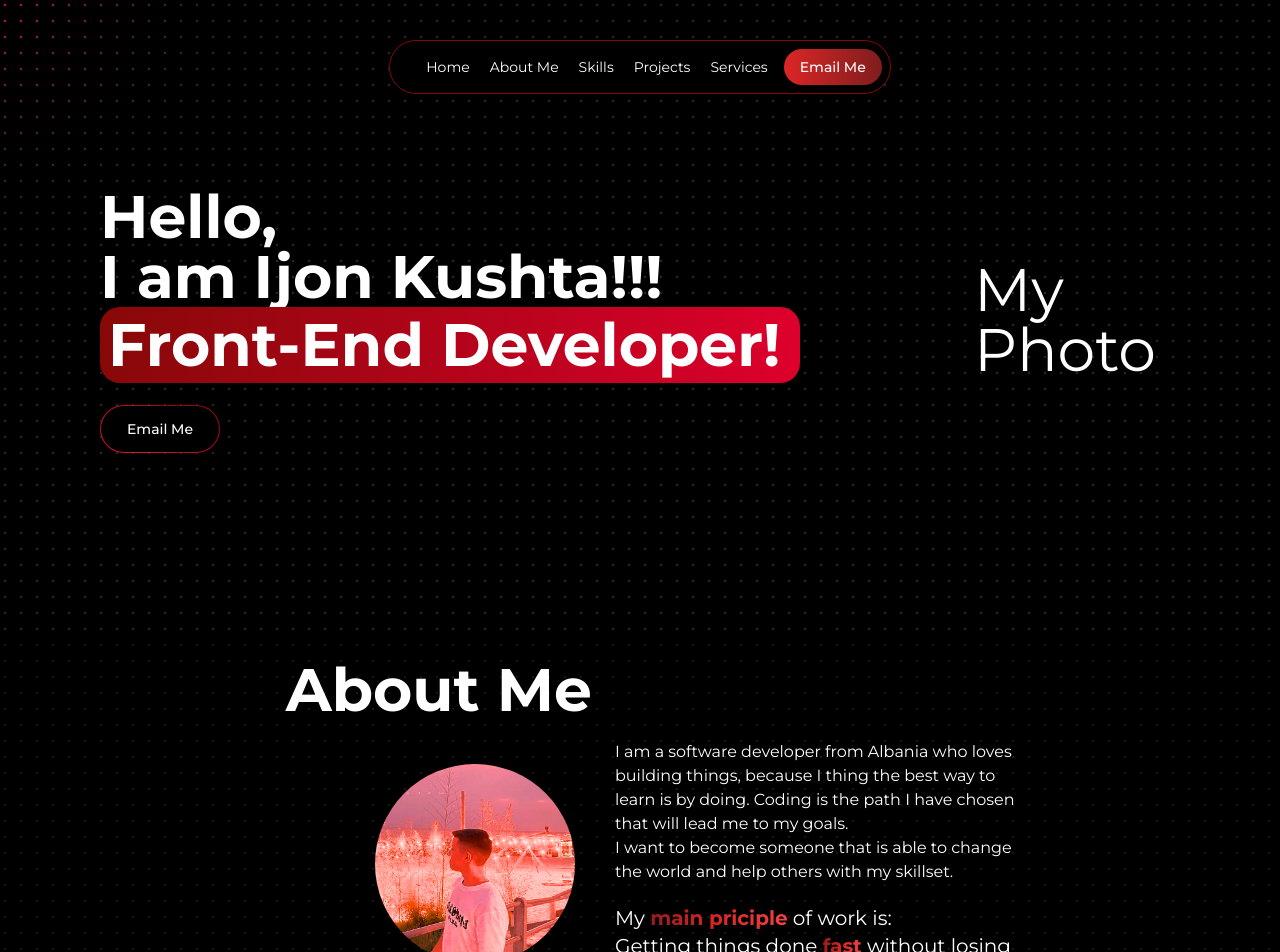
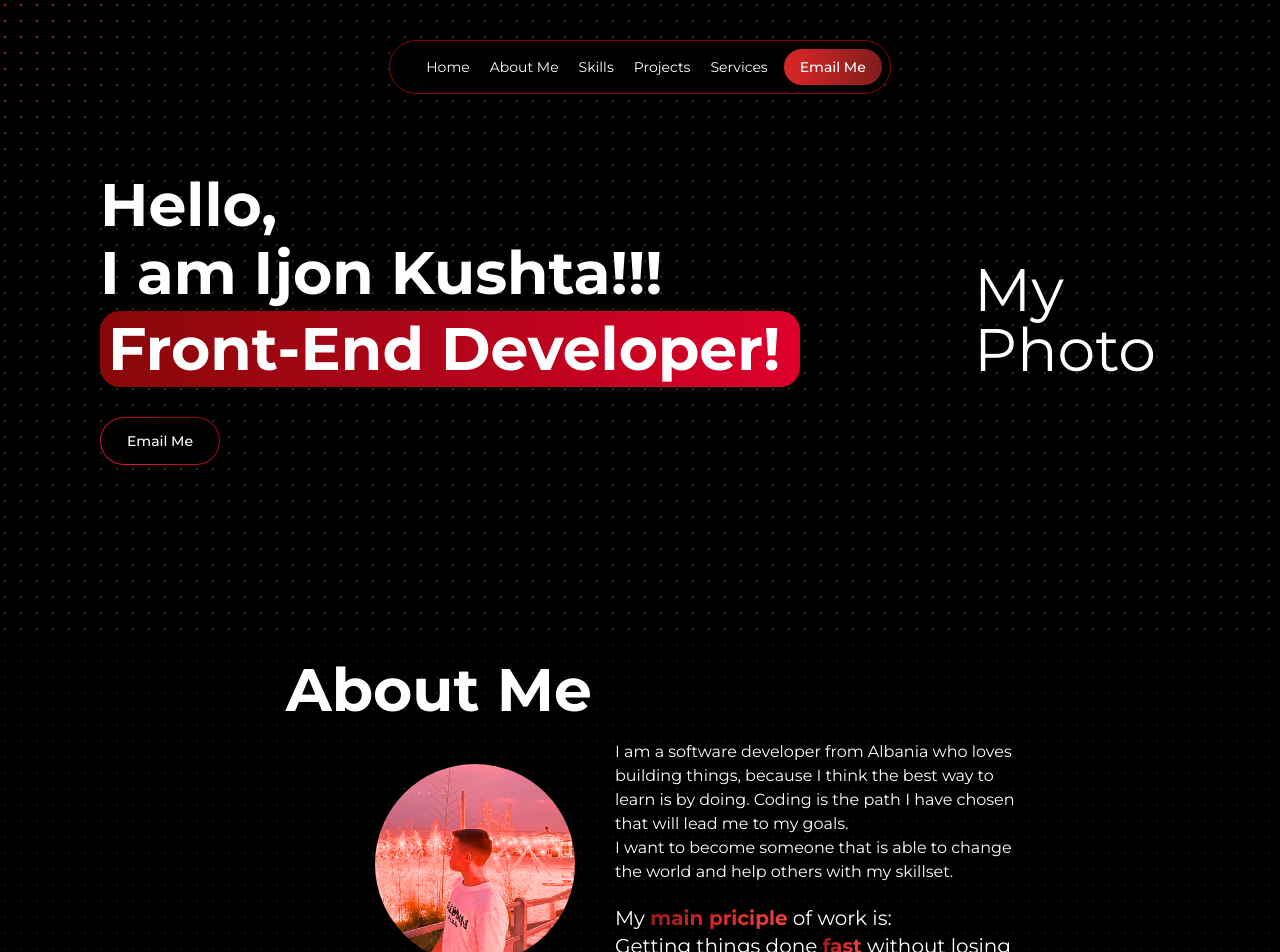
Before and after one commit to codify4/Portfolio, a Next.js app: page / in a window 1280 px wide. Shown: the top 952 px of the page. Built offline with nearby package versions, Linux system fonts and the light colour scheme.

Commit message:
lil fixes + vercel stuff

```diff
--- a/app/layout.tsx
+++ b/app/layout.tsx
@@ -3,6 +3,7 @@ import { Montserrat } from "next/font/google";
 import "./globals.css";
 import { cn } from "../lib/utils";
 import { Analytics } from "@vercel/analytics/react"
+import { SpeedInsights } from '@vercel/speed-insights/next';
 
 import FloatingNav from "../components/sections/FloatingNav";
 import Footer from "../components/sections/Footer";
@@ -33,6 +34,7 @@ export default function RootLayout({
         />
         {children}
         <Analytics />
+        <SpeedInsights />
         <Footer />
       </body>
     </html>
--- a/components/sections/AboutMe.tsx
+++ b/components/sections/AboutMe.tsx
@@ -20,7 +20,7 @@ const AboutMe = () => {
 
           <div className="w-[400px] mx-10 ">
             <p>
-              I am a software developer from Albania who loves building things, because I thing the best way to learn is by doing.
+              I am a software developer from Albania who loves building things, because I think the best way to learn is by doing.
               Coding is the path I have chosen that will lead me to my goals. <br/>
               I want to become someone that is able to change the world and help others with my skillset.
             </p>
--- a/components/sections/Hero.tsx
+++ b/components/sections/Hero.tsx
@@ -9,10 +9,10 @@ const Hero = () => {
   return (
     <div id="hero" className="bg-black text-white">
         <HeroHighlight className="flex flex-row items-center justify-center text-6xl 2xl:gap-[500px] xl:gap-[100px] md:gap-[100px] xl:px-[100px] lg:px-[200px]">
-          <div className="flex flex-col w-full items-start">
+          <div className="flex flex-col w-full items-start gap-y-2">
             <span className="font-bold">Hello,</span>
             <span className="font-bold w-[700px]"> I am Ijon Kushta!!! </span>
-            <Highlight className="xl:w-[700px] md:w-[400px]text-6xl rounded-[20px] font-bold ">Front-End Developer!</Highlight>
+            <Highlight className="xl:w-[700px] text-6xl rounded-[20px] font-bold ">Front-End Developer!</Highlight>
 
             <a href={`mailto:${process.env.EMAIL}`} target="_blank" >
               <Button />
--- a/package.json
+++ b/package.json
@@ -12,6 +12,7 @@
     "@radix-ui/react-avatar": "^1.0.4",
     "@radix-ui/react-icons": "^1.3.0",
     "@vercel/analytics": "^1.2.2",
+    "@vercel/speed-insights": "^1.0.10",
     "class-variance-authority": "^0.7.0",
     "clsx": "^2.1.0",
     "framer-motion": "^11.0.28",
```
Also changed, not shown: 1 other file (tests, documents, lock files or other folders).
